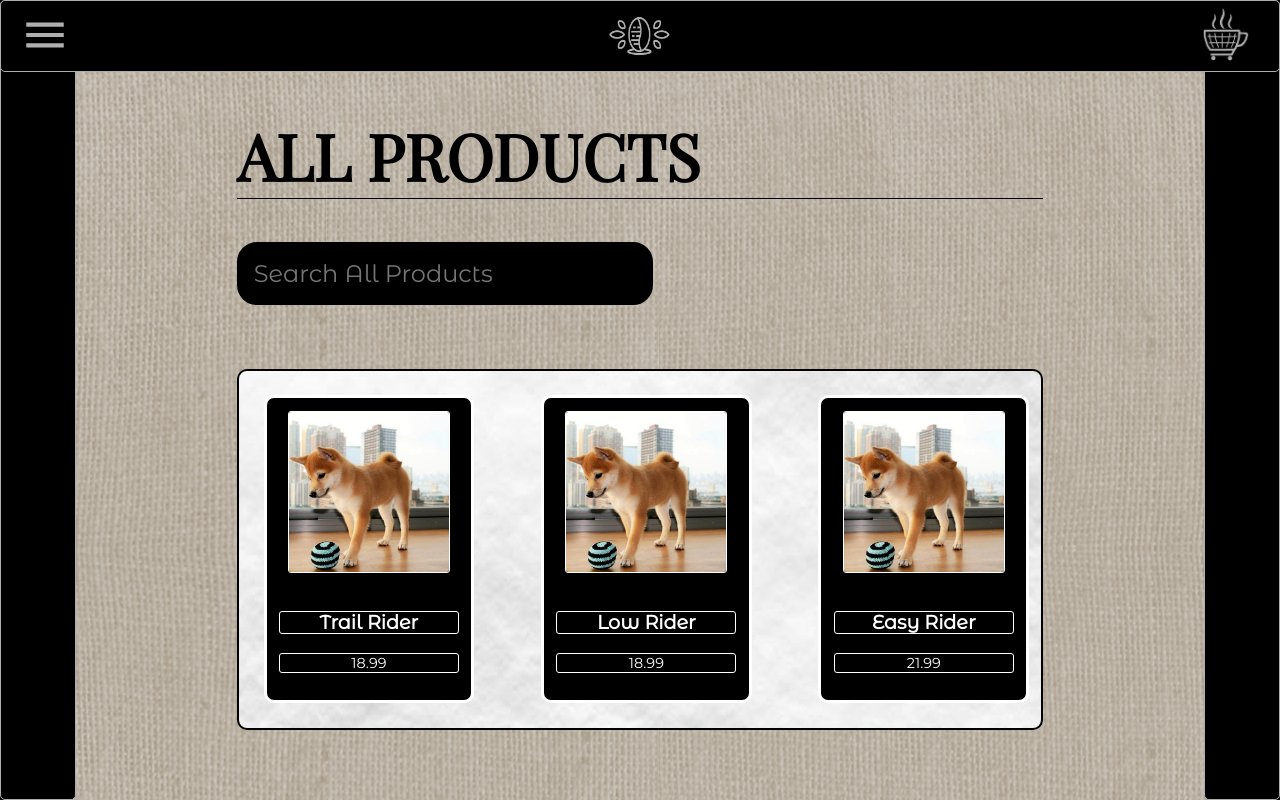
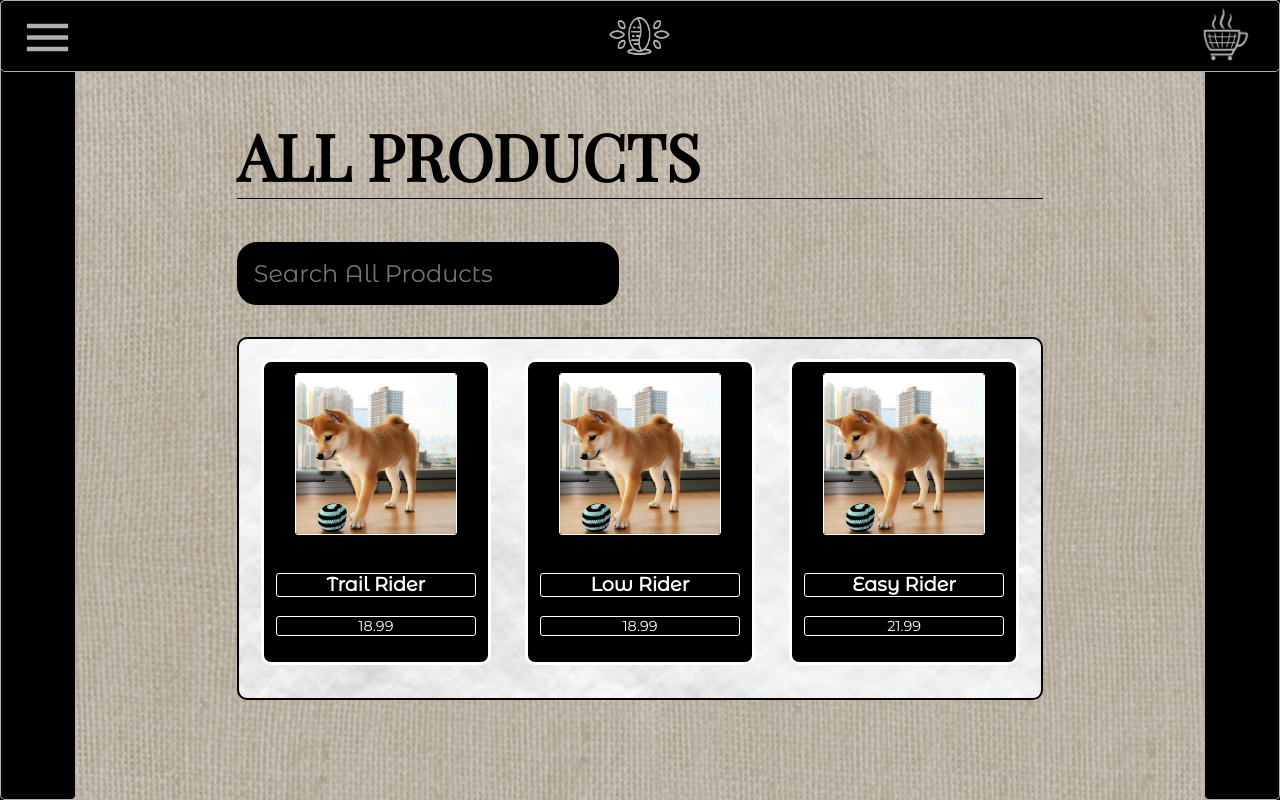
Before and after one commit to caelinp/rider-coffee-roaster, a React (Create React App) app: page /rider-coffee-roaster/products in a window 1280 px wide. Built offline with nearby package versions, Linux system fonts and the light colour scheme.

Commit message:
all products page resize functionality finished

```diff
--- a/src/AboutUsPage.css
+++ b/src/AboutUsPage.css
@@ -32,8 +32,13 @@ body, html {
 }
 
 .about-us-text-content {
-  padding: 0 10%;
+  margin: 5% 10%;
+  padding: 20px;
   overflow-x: hidden;
+  background-image: url('./img/background0-no-logo.jpg');
+  border: 1px solid black;
+  border-radius: 15px;
+
 }
 
 .about-us-header {
--- a/src/AllProductsPage.css
+++ b/src/AllProductsPage.css
@@ -45,18 +45,8 @@ body, html {
   margin-bottom: 2rem;
 }
 
-.search-container {
-  width: fit-content;
-  max-width: 90%;
+.search-input {
   position: sticky;
-  top: 0;
-  align-items: center;
-  justify-content: center;
-  margin-bottom: 2rem;
-}
-
-.search-input {
-  width: 100%;
   max-width: 80vw;
   font-size: 1.5rem;
   background-color: black;
@@ -82,22 +72,21 @@ body, html {
   border-radius: 10px;
   flex-grow: 1;
   margin-bottom: 100px;
+
 }
 
 .products-grid {
   display: grid;
   grid-template-columns: repeat(auto-fill, minmax(200px, 1fr));
+  height: 100%;
+  padding: 20px;
   gap: 30px;
-  height: 100%;
-  width: 100%;
-}
-
-.product-link {
-  text-decoration: none;
-  color: inherit;
+  justify-items: center;
 }
 
 .product-card {
+  text-decoration: none;
+  color: inherit;
   background-color: black;
   color: white;
   padding: 5%;
@@ -108,8 +97,6 @@ body, html {
   border: 3px solid #FFF;
   border-radius: 10px;
   overflow: hidden;
-  width: 180px;
-  margin: 10%
 }
 
 .product-card:hover {
@@ -119,7 +106,9 @@ body, html {
 
 .product-image-gridview-container {
   width: 200px;
+  max-width: 100%;
   height: 200px;
+  max-height: 100%;
   overflow: hidden;
 }
 
@@ -180,13 +169,55 @@ body, html {
     font-size: 3rem;
   }
   .search-input {
-    width: 100%;
+    width: 90%;
     font-size: 1rem;
   }
 }
 
-@media (max-width: 500px) {
+@media (max-width: 400px) {
   .all-products-header {
     font-size: 2.3rem;
   }
+
+  .product-card {
+    max-width: 150px;
+  }
+
+  .product-image-gridview-container {
+    width: 150px;
+    height: 150px;
+  }
+
+  .products-grid {
+    padding: 10px;
+  }
 }
+
+@media (max-width: 300px) {
+
+  .product-card {
+    transform: translateX(-15px);
+  }
+
+  .product-card:hover {
+    transform: scale(1.03) translateX(-15px);
+  }
+
+}
+
+@media (max-width: 280px) {
+
+  .product-card {
+    transform: translateX(-27px);
+    max-width: 120px;
+  }
+
+  .product-image-gridview-container {
+    width: 120px;
+    height: 120px;
+  }
+
+  .product-card:hover {
+    transform: scale(1.03) translateX(-27px);
+  }
+}
--- a/src/AllProductsPage.tsx
+++ b/src/AllProductsPage.tsx
@@ -50,7 +50,6 @@ const AllProductsPage = () => {
         <div className="all-products-content">
           <div className="search-header-container">
             <h1 className="all-products-header">All Products</h1>
-            <div className="search-container">
               <input
                 className="search-input"
                 id = "product-search"
@@ -60,7 +59,6 @@ const AllProductsPage = () => {
                 onChange={handleSearchChange}
               />
           </div>
-          </div>
           <div className="products-container">
             <div className="products-grid">
               {filteredProducts.map((product) => (
@@ -68,16 +66,14 @@ const AllProductsPage = () => {
                   id="product-card-all-products-link"
                   to={`/rider-coffee-roaster/products/` + product.id + "/" + formatString(product.name) }
                   key={product.id}
-                  className="product-link"
+                  className="product-card"
                 >
-                  <div className="product-card">
                   <div className="product-image-gridview-container">
                     <DynamicImage className="product-image-gridview" imageUrl={product.imageUrl} alt={product.name} />
                   </div>
                   <div className="product-details">
                     <h3 className="product-name">{product.name}</h3>
                     <p className="product-price">{product.price}</p>
-                    </div>
                   </div>
                 </Link>
               ))}
--- a/src/App.css
+++ b/src/App.css
@@ -116,8 +116,7 @@ body {
   color: #AFAFAF;
   top: 10px;
   left: 10px;
-  width: var(--menu-button-size);
-  max-width: calc(var(--black-bar-width) - 10px);
+  max-width: calc(var(--black-bar-top-height) - 15px);
 }
 
 .menu-button:hover, .logo-small:hover, #shopping-cart-button:hover {
@@ -252,7 +251,6 @@ input[type="number"] {
 :root {
   --black-bar-bottom-height: 200px;
   --black-bar-width: 5vw;
-  --menu-button-size: 50px; /* Set the default size of the menu button */
   --black-bar-top-height: 70px;
 }
 
@@ -265,6 +263,5 @@ input[type="number"] {
 @media (max-width: 400px) {
   :root {
     --black-bar-width: 0;
-    --menu-button-size: 40px; /* Adjust the value as needed */
   }
 }
--- a/src/ContactUsPage.css
+++ b/src/ContactUsPage.css
@@ -29,13 +29,22 @@ body, html {
 
 .contact-us-content {
   margin-top: var(--black-bar-top-height);
+  margin-right: var(--black-bar-width);
   margin-left: var(--black-bar-width);
-  margin-right: var(--black-bar-width);
+  overflow-x: hidden;
+  overflow-y: auto;
   text-align: left;
-  overflow-y: auto;
-  padding: 0 10%;
   background-image: url('./img/background-no-logo.png');
-  min-height: calc(100vh - var(--black-bar-top-height));
+  scrollbar-width: none;
+}
+
+.contact-us-text-content {
+  margin: 5% 10%;
+  padding: 20px;
+  overflow-x: hidden;
+  background-image: url('./img/background0-no-logo.jpg');
+  border: 1px solid black;
+  border-radius: 15px;
 }
 
 /* Hide Webkit scrollbars (Chrome, Safari, newer versions of Opera) */
--- a/src/ContactUsPage.tsx
+++ b/src/ContactUsPage.tsx
@@ -7,6 +7,8 @@ const ContactUsPage: React.FC = () => {
     <div className="contact-us-page">
       <div className="contact-us-content-and-bottom">
         <div className="contact-us-content">
+          <div className="contact-us-text-content">
+
             <h1 className="contact-us-header">Contact Us</h1>
             <br></br>
             <br></br>
@@ -20,7 +22,7 @@ const ContactUsPage: React.FC = () => {
               <p>For business inquiries, please contact us at business@ridercoffee.com.</p>
               <p>We're excited to work with you!</p>
             </div>
-
+          </div>
           </div>
           <div className="black-bar-bottom"></div>
       </div>
--- a/src/ProductInfoPage.css
+++ b/src/ProductInfoPage.css
@@ -45,6 +45,7 @@ body, html {
   margin-left: 3vw;
   border-radius: 5px;
   margin-top: 5rem;
+  margin-bottom: 5rem;
   padding: 20px;
   width: 90%;
   height: fit-content;
@@ -72,6 +73,7 @@ body, html {
   width: 90%;
   height: fit-content;
   background-image: url('./img/background0-no-logo.jpg');
+  margin-bottom: 5rem;
 }
 
 .info-field {
@@ -375,18 +377,17 @@ p {
     padding: 1rem; /* Adjust padding as needed */
   }
   .product-info-order-panel {
-    margin-top: 0;
-    margin-left: 0;
-    margin-right: 0;
+    margin: 0;
     max-width: 80vw;
+    margin-bottom: 0;
   }
 
   .add-to-cart-button-container {
     margin-bottom: 0;
   }
+
   .product-info-panel {
-    margin-left: 0;
-    margin-right: 0;
+    margin: 0;
     max-width: 80vw;
   }
 }
--- a/src/ShoppingCartPage.css
+++ b/src/ShoppingCartPage.css
@@ -34,7 +34,7 @@
     overflow-x: hidden;
     color: black;
     border: 1px solid black;
-    border-radius: 5px;
+    border-radius: 15px;
     background-image: url('./img/background0-no-logo.jpg');
 }
 
```
Lines whose indentation alone changed are shown as unchanged.
